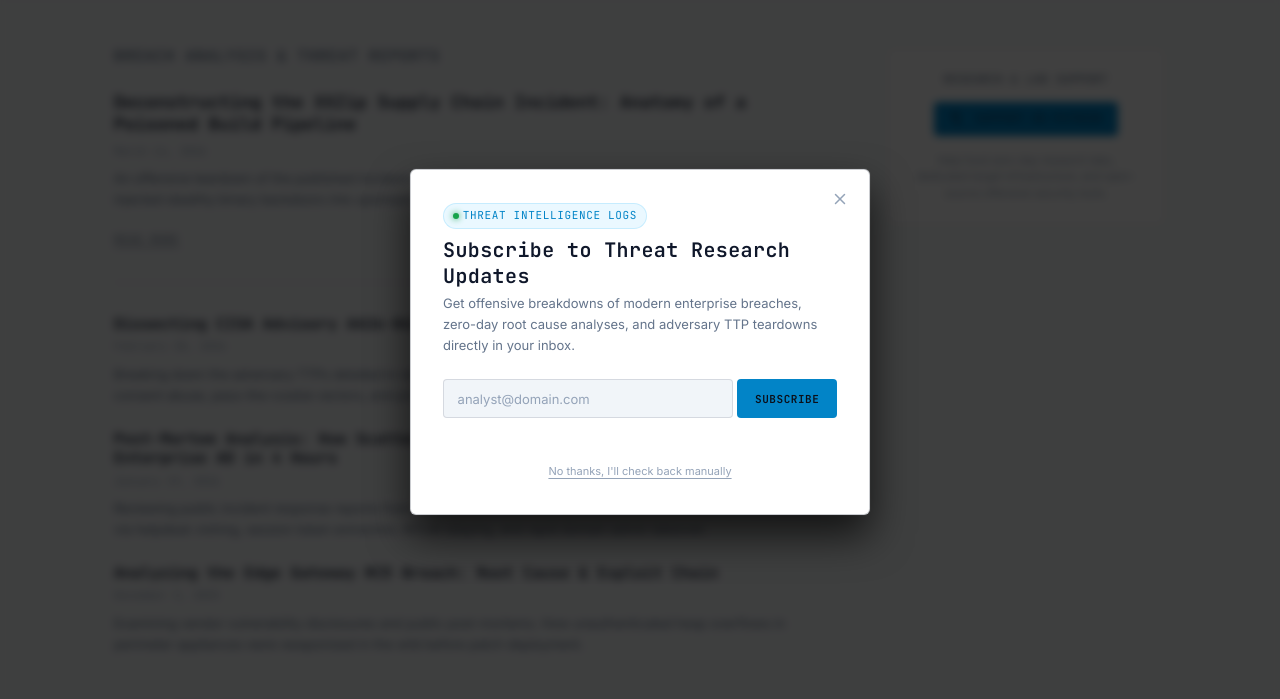
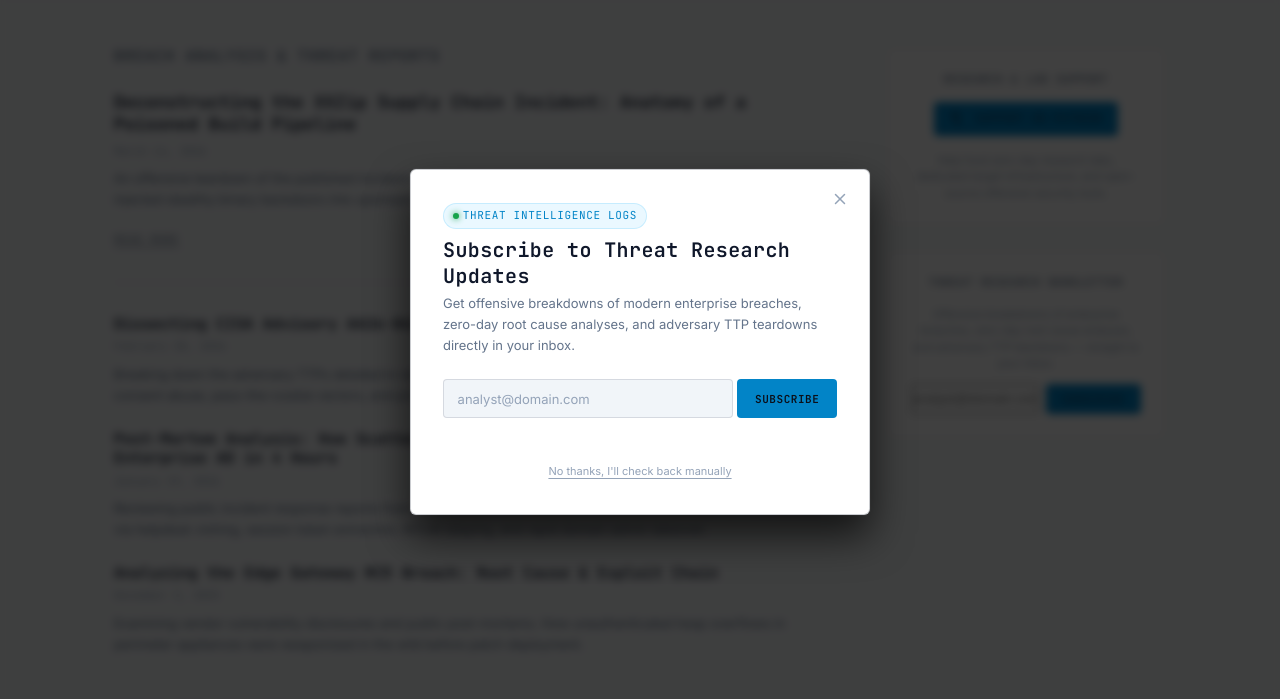
Before and after one commit to ambursa-a/ambursa-robotics-blog, a website: page index.html in a window 1280 px wide. Shown: the part 58-757 px from the top of the page. Drawn offline with Linux system fonts and the light colour scheme.

Commit message:
Add Threat Research Newsletter signup card
Added a newsletter signup card with a subscription form.

```diff
--- a/index.html
+++ b/index.html
@@ -183,7 +183,22 @@
           offensive security tools.</p>
       </div>
 
-      <!-- Card 2: Consulting / Engagement
+      <!-- Card 2: Newsletter Signup -->
+      <div class="card" style="text-align: center;">
+        <h3 class="widget-title">Threat Research Newsletter</h3>
+        <p class="widget-note">Offensive breakdowns of enterprise breaches, zero-day root cause analyses, and
+          adversary TTP teardowns — straight to your inbox.</p>
+        <form action="https://buttondown.com/api/emails/embed-subscribe/ambursa" method="post" target="popupwindow"
+          class="sidebar-newsletter-form" novalidate>
+          <div class="sidebar-newsletter-input-group" style="display: flex; gap: 8px; margin-top: 12px;">
+            <input type="email" name="email" class="sidebar-newsletter-input" placeholder="analyst@domain.com"
+              required aria-label="Email address" autocomplete="email" style="flex: 1; min-width: 0;">
+            <button type="submit" class="btn-support btn-support--kofi">Subscribe</button>
+          </div>
+        </form>
+      </div>
+
+      <!-- Card 3: Consulting / Engagement
       <div class="card" style="text-align: center;">
         <h3 class="widget-title">Red Team Assessment &amp; Breach Simulation</h3>
         <p class="consulting-price">$500 MINIMUM ENGAGEMENT</p>
```
